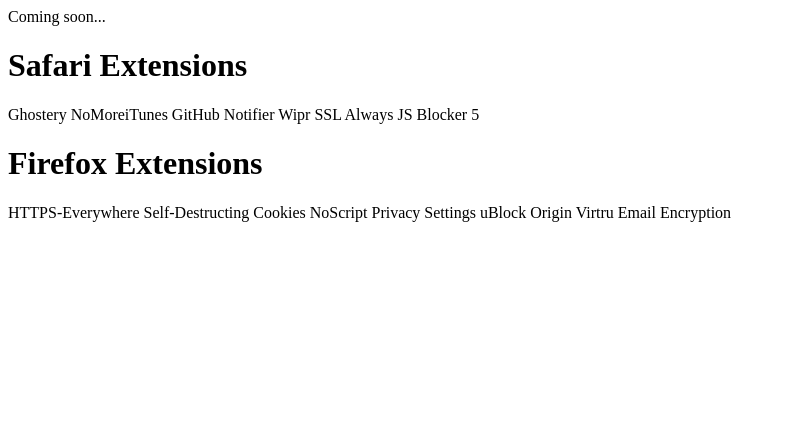
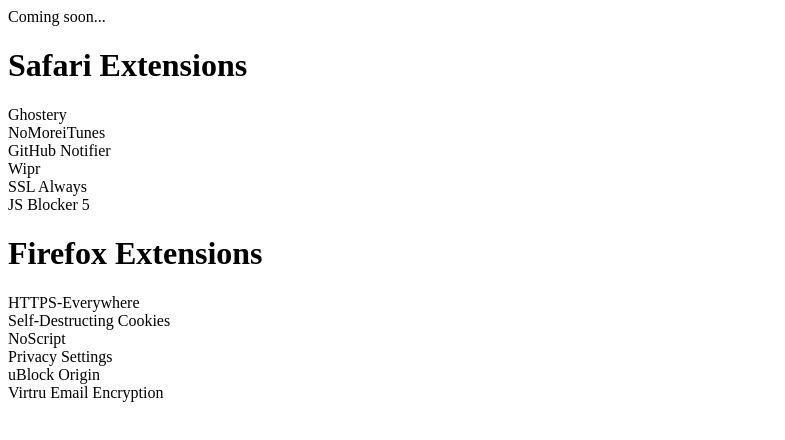
Before and after one commit to ajkblue/ajkblue.github.io, a plain HTML site: page index.html in a window 1280 px wide. Shown: the whole page, without its empty margins (0-785 px from the left). Drawn offline with Linux system fonts and the light colour scheme.

Commit message:
Added Separate Lines

```diff
--- a/index.html
+++ b/index.html
@@ -9,19 +9,19 @@
 Coming soon...
 <br>
 <h1>Safari Extensions</h1>
-Ghostery
-NoMoreiTunes
-GitHub Notifier
-Wipr
-SSL Always
+Ghostery<br>
+NoMoreiTunes<br>
+GitHub Notifier<br>
+Wipr<br>
+SSL Always<br>
 JS Blocker 5
 <h1>Firefox Extensions</h1>
-HTTPS-Everywhere
-Self-Destructing Cookies
-NoScript
-Privacy Settings
-uBlock Origin
-Virtru Email Encryption
+HTTPS-Everywhere<br>
+Self-Destructing Cookies<br>
+NoScript<br>
+Privacy Settings<br>
+uBlock Origin<br>
+Virtru Email Encryption<br>
 </body>
 
 </html>
```
